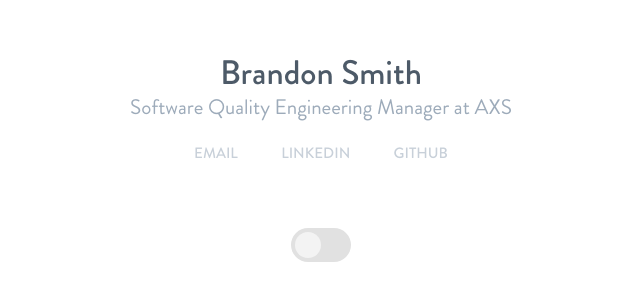
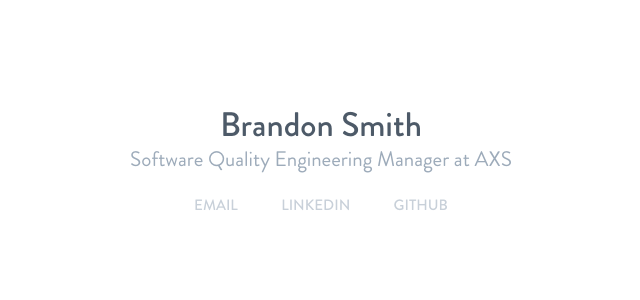
Before and after one commit to smithbr/smithbr.github.io, a plain HTML site: page index.html in a window 1280 px wide. Shown: the part 242-542 px from the top of the page, without its empty margins (319-959 px from the left). Drawn offline with Linux system fonts and the light colour scheme.

Commit message:
Remove theme toggle, use system preference only

```diff
--- a/assets/style.css
+++ b/assets/style.css
@@ -98,53 +98,3 @@
 a.active {
   color: var(--color-link-hover);
 }
-
-.theme-switch {
-  display: inline-block;
-  margin-top: 64px;
-  height: 34px;
-  position: relative;
-  width: 60px;
-}
-
-.theme-switch input {
-  display:none;
-}
-
-.slider {
-  background-color: #e1e1e1;
-  bottom: 0;
-  cursor: pointer;
-  left: 0;
-  position: absolute;
-  right: 0;
-  top: 0;
-  transition: .4s;
-}
-
-.slider:before {
-  background-color: #f3f3f3;
-  bottom: 4px;
-  content: "";
-  height: 26px;
-  left: 4px;
-  position: absolute;
-  transition: .4s;
-  width: 26px;
-}
-
-input:checked + .slider {
-  background-color: #66bb6a;
-}
-
-input:checked + .slider:before {
-  transform: translateX(26px);
-}
-
-.slider.round {
-  border-radius: 34px;
-}
-
-.slider.round:before {
-  border-radius: 50%;
-}
--- a/index.html
+++ b/index.html
@@ -36,40 +36,19 @@
         <a href="https://www.linkedin.com/in/smithbr">LinkedIn</a>
         <a href="https://github.com/smithbr">GitHub</a>
       </nav>
-      <label class="theme-switch" for="checkbox">
-        <input type="checkbox" id="checkbox" />
-        <div class="slider round"></div>
-      </label>
     </div>
 
     <script type="text/javascript">
-      const toggleSwitch = document.querySelector('.theme-switch input[type="checkbox"]');
+      const systemPrefersDark = window.matchMedia('(prefers-color-scheme: dark)');
 
-      function applyTheme(theme) {
-        document.body.setAttribute('data-theme', theme);
-        toggleSwitch.checked = theme === 'dark';
+      function applyTheme(dark) {
+        document.body.setAttribute('data-theme', dark ? 'dark' : 'light');
       }
 
-      function switchTheme(e) {
-        const theme = e.target.checked ? 'dark' : 'light';
-        applyTheme(theme);
-        localStorage.setItem('theme', theme);
-      }
-      toggleSwitch.addEventListener('change', switchTheme, false);
-
-      const savedTheme = localStorage.getItem('theme');
-      const systemPrefersDark = window.matchMedia('(prefers-color-scheme: dark)');
-
-      if (savedTheme) {
-        applyTheme(savedTheme);
-      } else {
-        applyTheme(systemPrefersDark.matches ? 'dark' : 'light');
-        systemPrefersDark.addEventListener('change', function(e) {
-          if (!localStorage.getItem('theme')) {
-            applyTheme(e.matches ? 'dark' : 'light');
-          }
-        });
-      }
+      applyTheme(systemPrefersDark.matches);
+      systemPrefersDark.addEventListener('change', function(e) {
+        applyTheme(e.matches);
+      });
     </script>
 
     <script>
```
